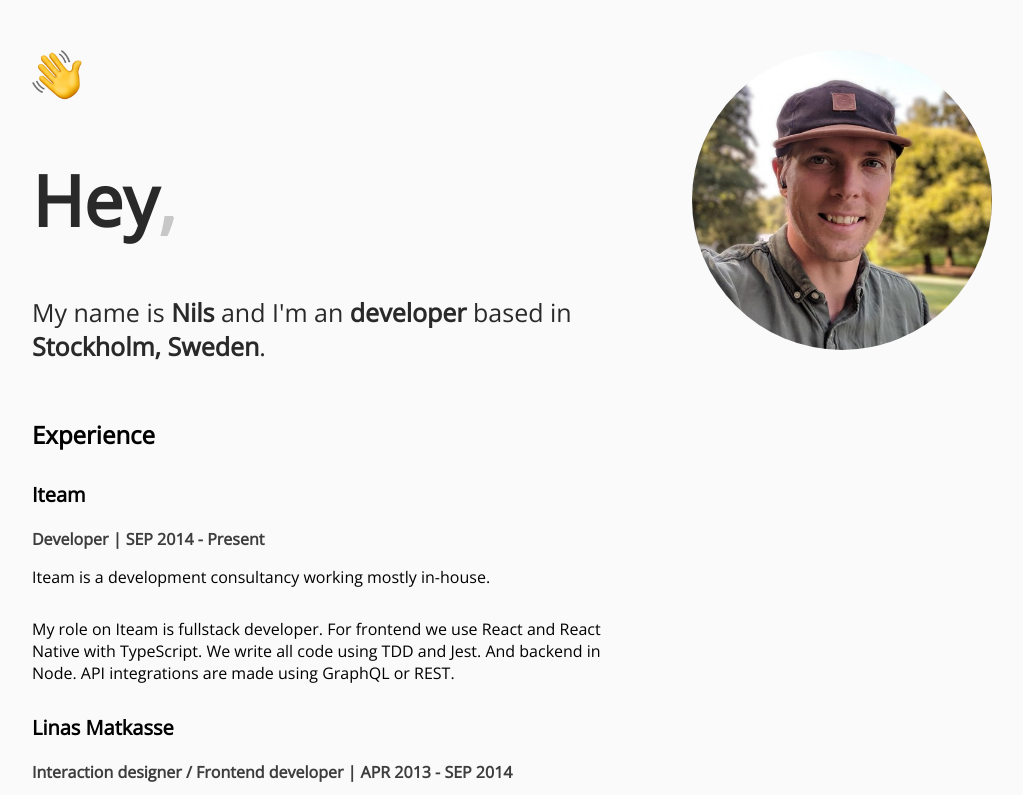
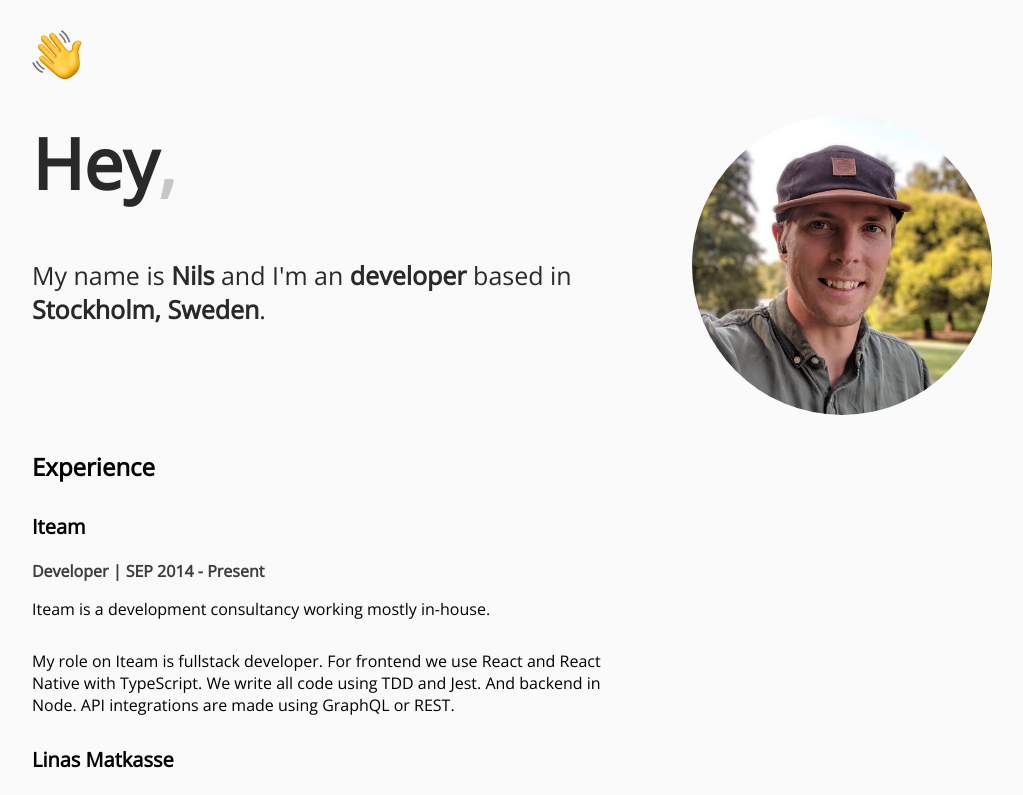
Before and after one commit to dubbelnisse/portfolio, a React (Create React App) app: page / in a window 1280 px wide. Shown: the top 795 px of the page, without its empty margins (128-1151 px from the left). Built offline with nearby package versions, Linux system fonts and the light colour scheme.

Commit message:
style: layout fixes

```diff
--- a/src/components/Intro.tsx
+++ b/src/components/Intro.tsx
@@ -1,11 +1,14 @@
 import React from 'react'
 import styled from 'styled-components'
 
-const Header = styled.div`
+const Content = styled.div`
   display: grid;
   grid-template-columns: 1fr 300px;
   grid-column-gap: 20px;
-  padding-top: 50px;
+`
+
+const WaveWrapper = styled.div`
+  padding: 30px 0;
 `
 
 const Wave = styled.img`
@@ -15,6 +18,7 @@ const Wave = styled.img`
 const Greetings = styled.h1`
   font-size: 70px;
   color: rgb(41, 41, 41);
+  margin-top: 0;
 `
 
 const About = styled.p`
@@ -33,21 +37,26 @@ const GrayText = styled.span`
 
 const Intro = () => {
   return (
-    <Header>
+    <>
+      <WaveWrapper>
+        <Wave src="/images/wave.png" alt="wave" />
+      </WaveWrapper>
+      <Content>
         <div>
-        <Wave src="/images/wave.png" alt="wave" />
           <Greetings>
             Hey<GrayText>,</GrayText>
           </Greetings>
           <About>
-          My name is <strong>Nils</strong> and I'm an <strong>developer</strong>{' '}
-          based in <strong>Stockholm, Sweden</strong>.
+            My name is <strong>Nils</strong> and I'm an{' '}
+            <strong>developer</strong> based in{' '}
+            <strong>Stockholm, Sweden</strong>.
           </About>
         </div>
         <div>
           <Me src="/images/me.jpg" alt="Nils Nilsson" />
         </div>
-    </Header>
+      </Content>
+    </>
   )
 }
 
```
Lines whose indentation alone changed are shown as unchanged.
